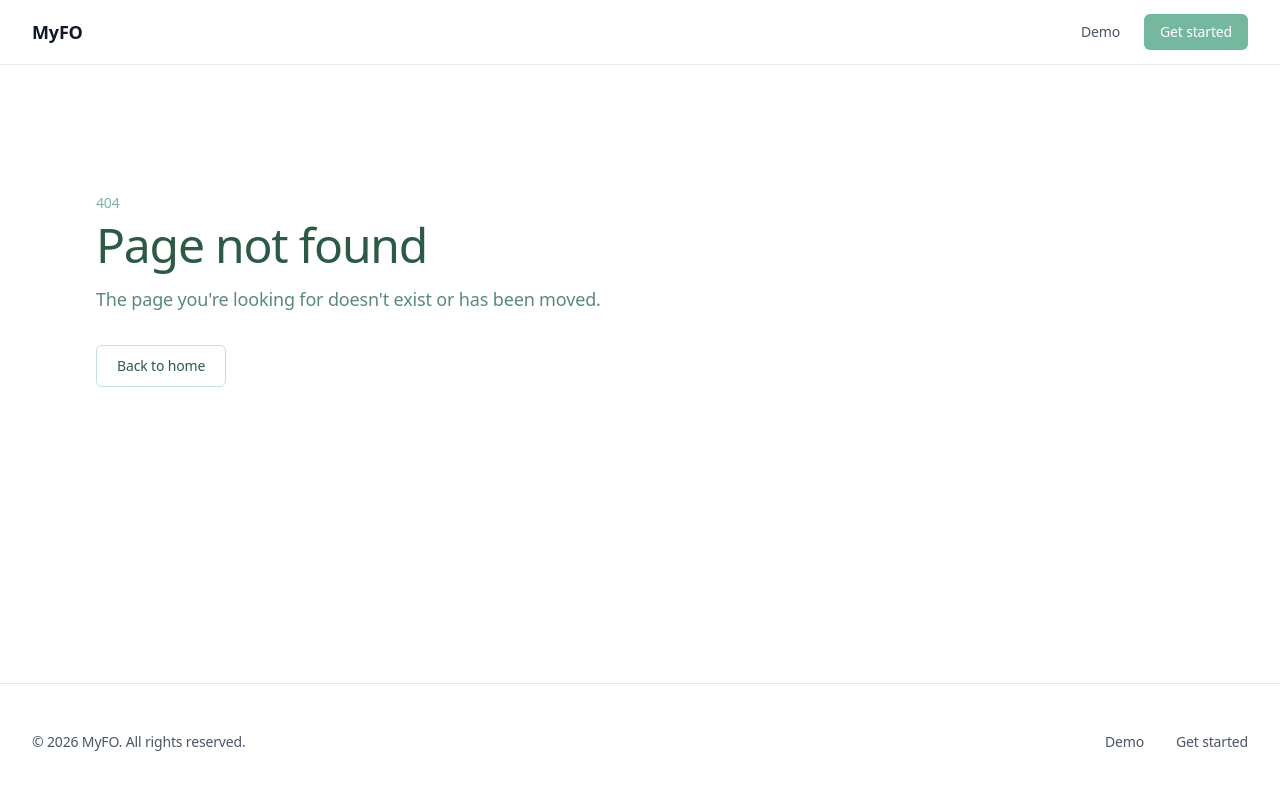
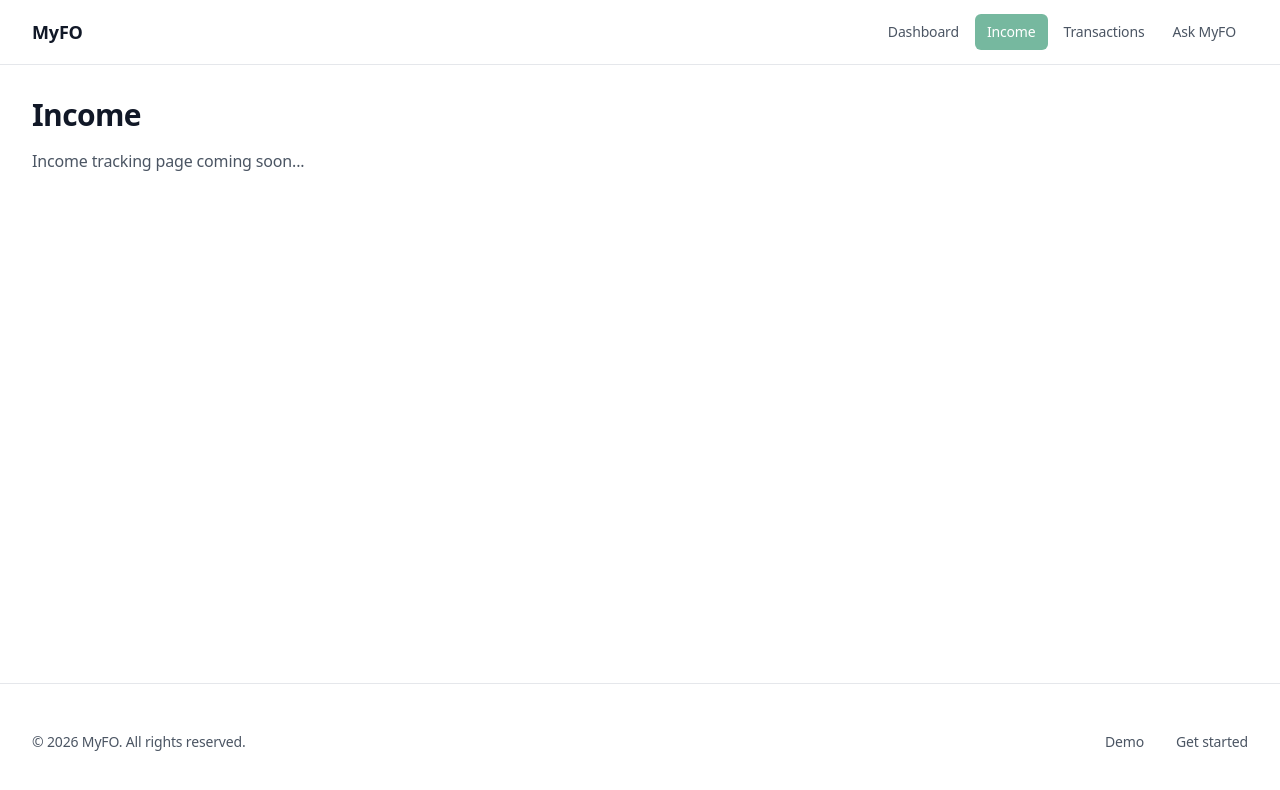
Before and after one commit to grantmj/MyFO, a Next.js app: page /income in a window 1280 px wide. Before the commit this address had no page. Shown: the top 790 px of the page. Built offline with nearby package versions, Linux system fonts and the light colour scheme.

Commit message:
push updated navbar

```diff
--- /dev/null
+++ b/app/income/page.tsx
@@ -0,0 +1,10 @@
+"use client";
+
+export default function IncomePage() {
+  return (
+    <div className="mx-auto max-w-7xl px-4 py-8 sm:px-6 lg:px-8">
+      <h1 className="text-3xl font-bold text-gray-900">Income</h1>
+      <p className="mt-4 text-gray-600">Income tracking page coming soon...</p>
+    </div>
+  );
+}
--- a/src/components/Navbar.tsx
+++ b/src/components/Navbar.tsx
@@ -2,6 +2,13 @@
 
 import Link from "next/link";
 import { usePathname } from "next/navigation";
+
+const navLinks = [
+  { href: "/dashboard", label: "Dashboard" },
+  { href: "/income", label: "Income" },
+  { href: "/transactions", label: "Transactions" },
+  { href: "/assistant", label: "Ask MyFO" },
+];
 
 export default function Navbar() {
   const pathname = usePathname();
@@ -13,19 +20,23 @@ export default function Navbar() {
           <Link href="/" className="flex items-center gap-2">
             <span className="text-lg font-semibold text-gray-900">MyFO</span>
           </Link>
-          <div className="flex items-center gap-6">
-            <Link
-              href="/dashboard"
-              className="text-sm font-medium text-gray-600 hover:text-gray-900 transition-colors"
-            >
-              Demo
-            </Link>
-            <Link
-              href="/onboarding"
-              className="rounded-md bg-accent px-4 py-2 text-sm font-medium text-white hover:bg-accent/90 transition-colors"
-            >
-              Get started
-            </Link>
+          <div className="flex items-center gap-1">
+            {navLinks.map((link) => {
+              const isActive = pathname === link.href;
+              return (
+                <Link
+                  key={link.href}
+                  href={link.href}
+                  className={`rounded-md px-3 py-2 text-sm font-medium transition-colors ${
+                    isActive
+                      ? "bg-accent text-white"
+                      : "text-gray-600 hover:bg-gray-100 hover:text-gray-900"
+                  }`}
+                >
+                  {link.label}
+                </Link>
+              );
+            })}
           </div>
         </div>
       </div>
```
